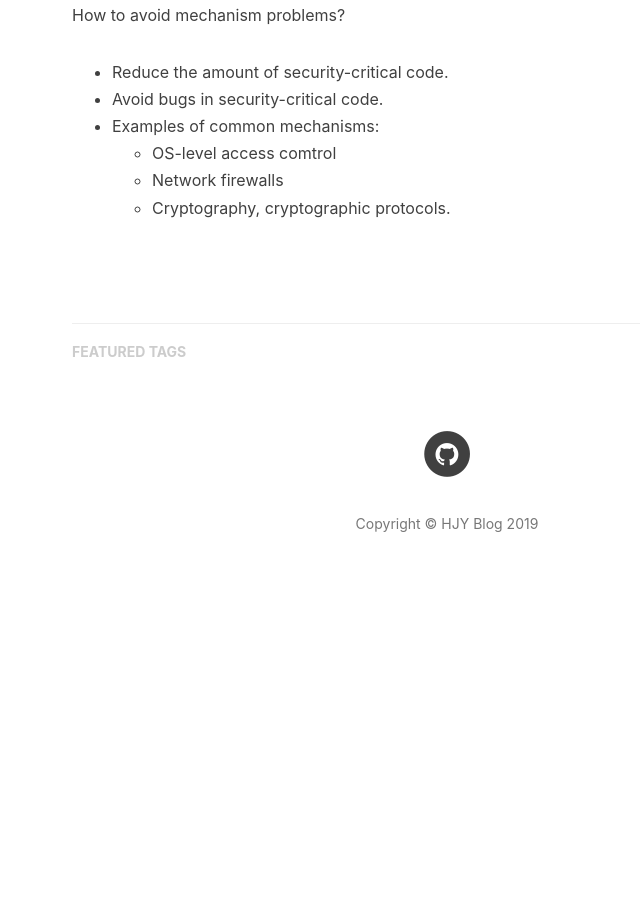
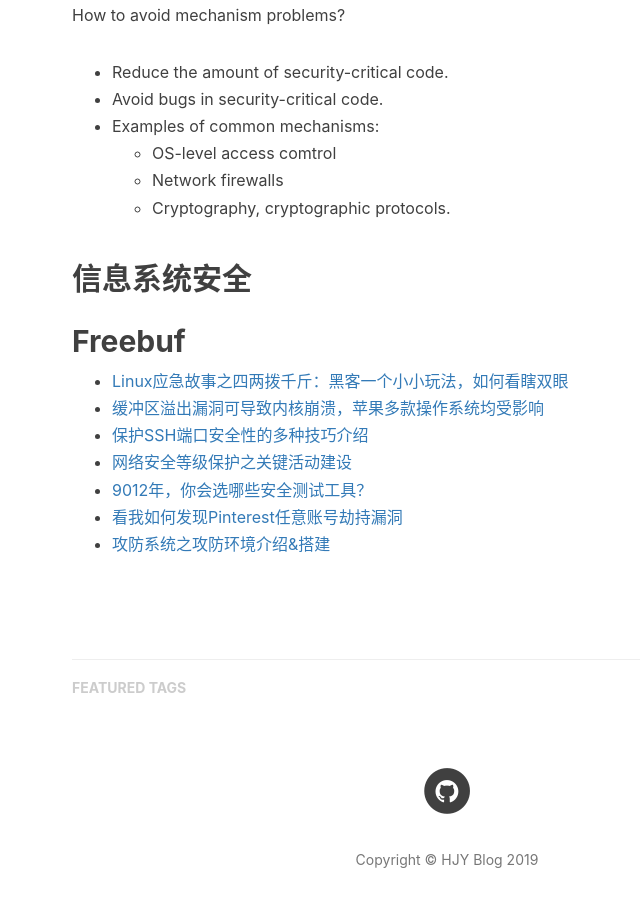
Before and after one commit to jiayuhuang-zju/jiayuhuang-zju.github.io, a Jekyll site: the page built from _posts/2019-01-24-Learning-record.md, in a window 1280 px wide and 900 px high, scrolled down 2445 px. Shown: the whole window, without its empty margins (193-833 px from the left). Built offline with Jekyll 4.4.1, drawn with Linux system fonts in a browser that asks for light colours; nearby versions of some CDN libraries; our own code applies the rules of GitHub Pages for plain Markdown files; comment, search, counter and statistics services are not loaded; before the commit the page ends 3073 px from its top, so only the background shows below that.

Commit message:
更新freeubf

```diff
--- a/_posts/2019-01-24-Learning-record.md
+++ b/_posts/2019-01-24-Learning-record.md
@@ -74,3 +74,21 @@ How to avoid mechanism problems?
 	- OS-level access comtrol
 	- Network firewalls
 	- Cryptography, cryptographic protocols.
+
+
+
+
+## 信息系统安全
+
+
+
+
+
+## Freebuf
+- [Linux应急故事之四两拨千斤：黑客一个小小玩法，如何看瞎双眼](https://mp.weixin.qq.com/s/IG4wm-oyJ_WaVGxZpmpy_w)
+- [缓冲区溢出漏洞可导致内核崩溃，苹果多款操作系统均受影响](https://mp.weixin.qq.com/s/s94i_2fOWlzmHlqowGz1CA)
+- [保护SSH端口安全性的多种技巧介绍](https://mp.weixin.qq.com/s/h9Lcz-kK5-QQ2mtmppiSuQ)
+- [网络安全等级保护之关键活动建设](https://mp.weixin.qq.com/s/9sEGnnwO_H8GEsvf3mbq0g)
+- [9012年，你会选哪些安全测试工具？](https://mp.weixin.qq.com/s/_4eHP8mS6sjp5hbHr_sCxA)
+- [看我如何发现Pinterest任意账号劫持漏洞](https://mp.weixin.qq.com/s/u1z6Lrg-aTu22Gt2T6M2nA)
+- [攻防系统之攻防环境介绍&搭建](https://mp.weixin.qq.com/s/_Rb-YlTlNpYHDVtChDTQ0Q)
```
